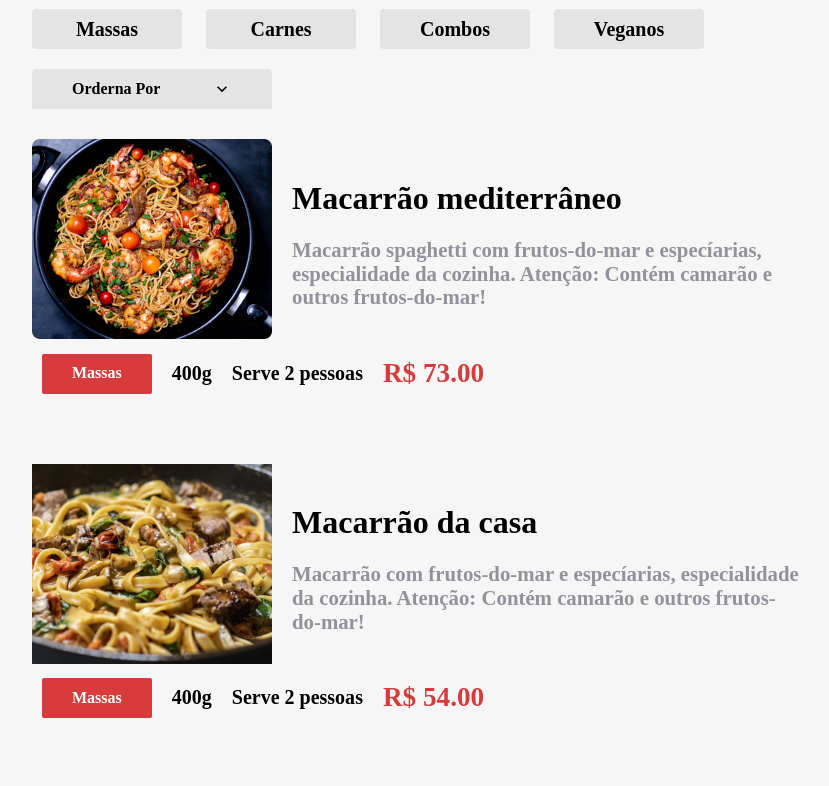
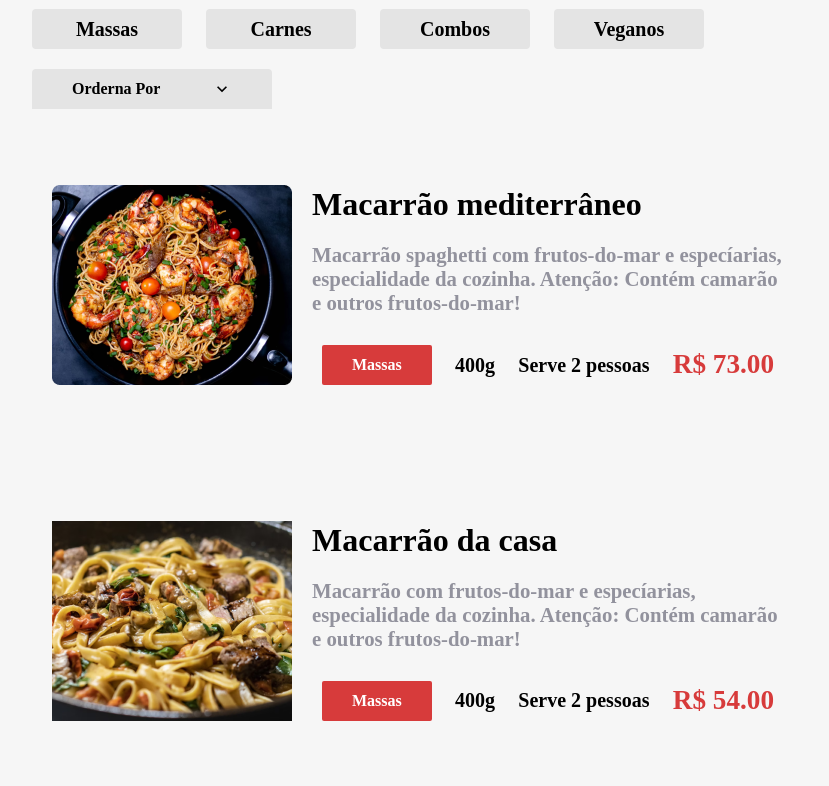
Before and after one commit to RuizHenrique01/Aluroni-react, a React (Create React App) app: page /menu in a window 1280 px wide. Shown: the part 640-1426 px from the top of the page, without its empty margins (168-997 px from the left). Built offline with nearby package versions, Linux system fonts and the light colour scheme; a web font is replaced by a local one.

Commit message:
fix: NotFound page

```diff
--- a/src/pages/Dish/index.tsx
+++ b/src/pages/Dish/index.tsx
@@ -1,21 +1,26 @@
 import menu from 'data/menu.json';
 import styles from './Dish.module.scss';
-import { useNavigate, useParams } from 'react-router-dom';
+import { Route, Routes, useNavigate, useParams } from 'react-router-dom';
 import TagsDish from 'components/TagsDish';
+import NotFound from 'pages/NotFound';
+import Header from 'components/Header';
 
 export default function Dish() {
   const { id } = useParams();
   const navigate = useNavigate();
   const dish = menu.find(item => item.id === Number(id));
-  if(!dish){
-    return <></>;
+  if (!dish) {
+    return <NotFound />;
   }
   return (
+    <Routes>
+      <Route path="*" element={<Header />}>
+        <Route index element={
           <>
             <button className={styles.voltar} onClick={() => navigate(-1)}>
               {'< Voltar'}
             </button>
-      <section className={styles.container}>
+            <div className={styles.container}>
               <h1 className={styles.titulo}>
                 {dish.title}
               </h1>
@@ -26,9 +31,12 @@
                 <p className={styles.conteudo__descricao}>
                   {dish.description}
                 </p>
-          <TagsDish {...dish}/>
               </div>
-      </section>
+              <TagsDish {...dish} />
+            </div>
           </>
+        } />
+      </Route>
+    </Routes>
   );
 }
--- a/src/pages/Menu/Items/Item/Item.module.scss
+++ b/src/pages/Menu/Items/Item/Item.module.scss
@@ -1,10 +1,17 @@
 @import "styles/variables";
 @import "styles/breakpoints";
-
 .item {
+  align-items: center;
+  border-radius: 10px;
+  cursor: pointer;
   display: flex;
   flex-wrap: wrap;
+  padding: 20px;
+  transition: .2s ease-in;
   width: 90%;
+  &:hover {
+    background-color: $grey;
+  }
   &__imagem {
     min-width: 240px;
     @media (max-width: $desktop_xsm) {
@@ -21,7 +28,7 @@
     flex-direction: column;
     flex-wrap: wrap;
     justify-content: space-around;
-    padding: 0 20px;
+    margin: 0 20px;
     @media (max-width: $desktop_xsm) {
       flex-direction: row;
       margin-top: 20px;
--- a/src/pages/Menu/Items/Item/index.tsx
+++ b/src/pages/Menu/Items/Item/index.tsx
@@ -1,11 +1,13 @@
 import TagsDish from 'components/TagsDish';
+import { useNavigate } from 'react-router-dom';
 import { IDish } from 'types/Dish';
 import styles from './Item.module.scss';
 
 export default function Item(props: IDish){
-  const { title, description, photo } = props;
+  const { id, title, description, photo } = props;
+  const navigate = useNavigate();
   return (
-    <div className={styles.item}>
+    <div className={styles.item} onClick={() => navigate(`/dish/${id}`)}>
       <div className={styles.item__image}>
         <img src={photo} alt="imagem" />
       </div>
@@ -14,8 +16,8 @@
           <h2> {title} </h2>
           <p> {description} </p>
         </div>
+        <TagsDish {...props}/>
       </div>
-      <TagsDish {...props}/>
     </div>
   );
 }
--- a/src/routes.tsx
+++ b/src/routes.tsx
@@ -18,8 +18,8 @@
             <Route index element={<Init />} />
             <Route path='menu' element={<Menu />} />
             <Route path='about' element={<About />} />
-            <Route path='/dish/:id' element={<Dish/>} />
           </Route>
+          <Route path='/dish/:id' element={<Dish/>} />
           <Route path='*' element={<NotFound />}/>
         </Routes>
         <Footer />
```
Lines whose indentation alone changed are shown as unchanged.
